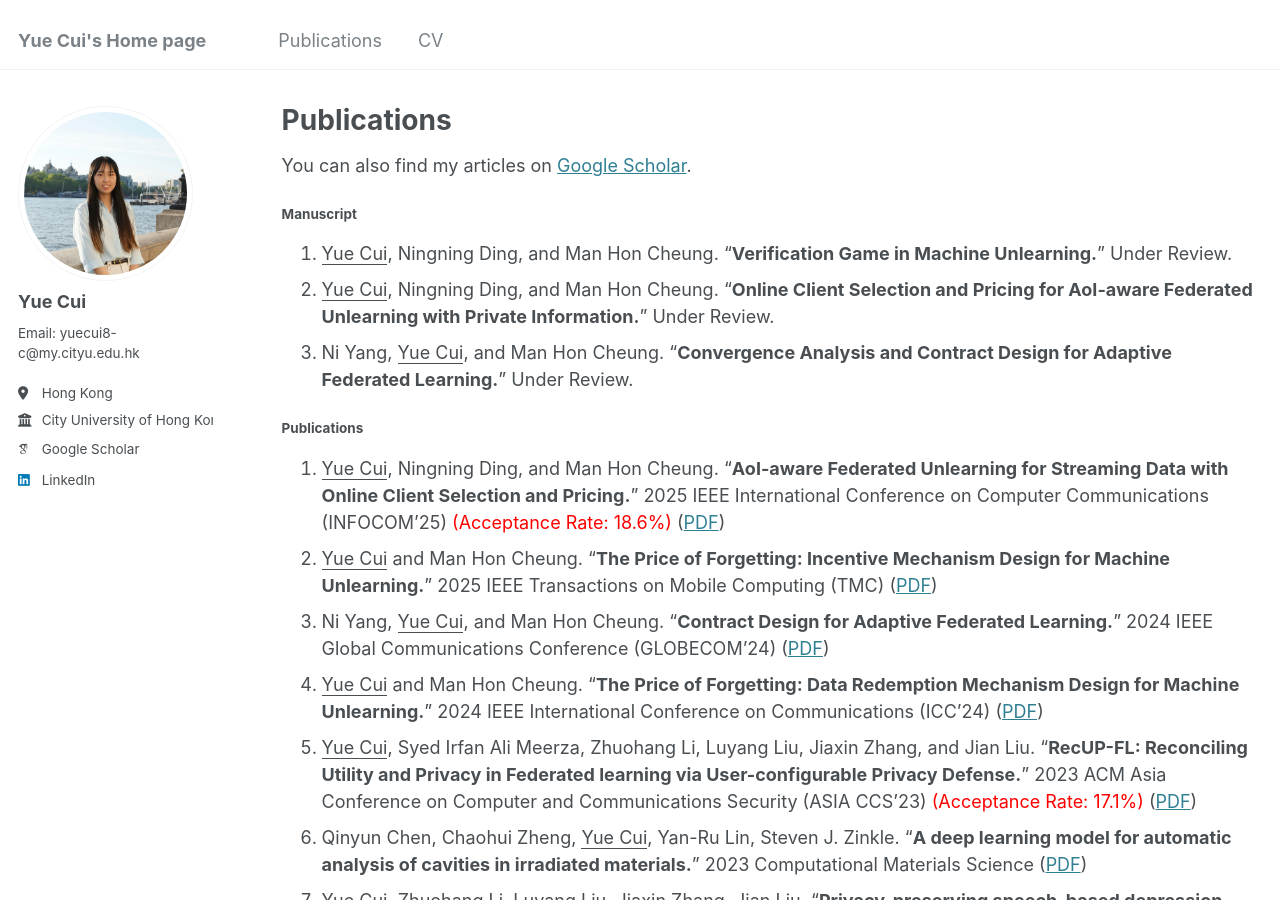
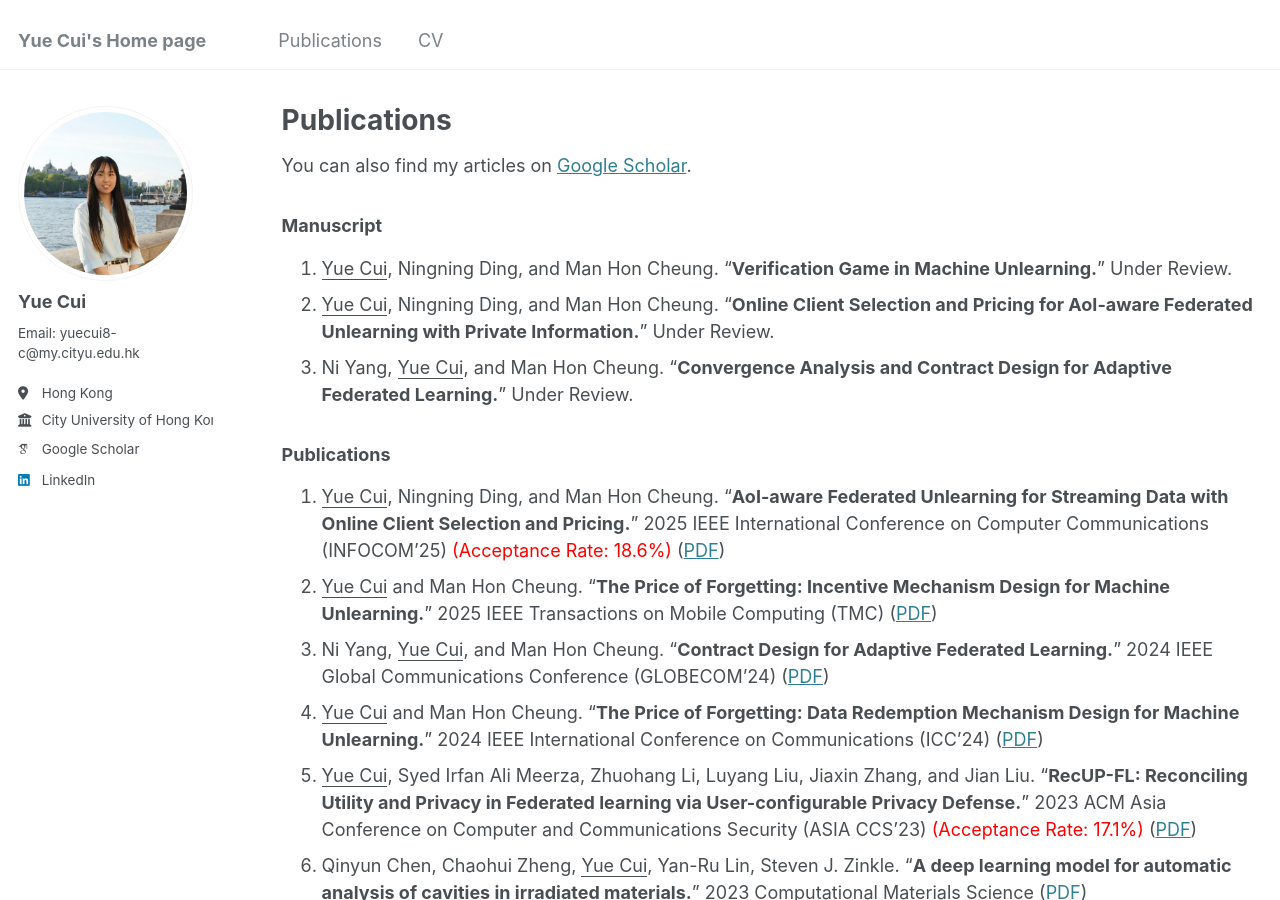
Before and after one commit to ycui26/ycui26.github.io, a Jekyll site: the page built from _pages/publications.md, in a window 1280 px wide and 900 px high. Built offline with Jekyll 4.4.1, drawn with Linux system fonts in a browser that asks for light colours; some web fonts are replaced.

```diff
--- a/_pages/publications.md
+++ b/_pages/publications.md
@@ -7,12 +7,12 @@ author_profile: true
 
 You can also find my articles on [Google Scholar](https://scholar.google.com/citations?hl=zh-CN&user=L0_TB54AAAAJ).
 
-##### Manuscript
+### Manuscript
 3. <ins>Yue Cui</ins>, Ningning Ding, and Man Hon Cheung. “**Verification Game in Machine Unlearning.**” Under Review.
 2. <ins>Yue Cui</ins>, Ningning Ding, and Man Hon Cheung. “**Online Client Selection and Pricing for AoI-aware Federated Unlearning with Private Information.**” Under Review.
 1. Ni Yang, <ins>Yue Cui</ins>, and Man Hon Cheung. “**Convergence Analysis and Contract Design for Adaptive Federated Learning.**” Under Review.
 
-##### Publications
+### Publications
 
 7. <ins>Yue Cui</ins>, Ningning Ding, and Man Hon Cheung. “**AoI-aware Federated Unlearning for Streaming Data with Online Client Selection and Pricing.**” 2025 IEEE International Conference on Computer Communications (INFOCOM'25) <span style="color:red">(Acceptance Rate: 18.6%)</span> ([PDF](https://ieeexplore.ieee.org/document/11044760))
 6. <ins>Yue Cui</ins> and Man Hon Cheung. “**The Price of Forgetting: Incentive Mechanism Design for Machine Unlearning.**” 2025 IEEE Transactions on Mobile Computing (TMC) ([PDF](https://ieeexplore.ieee.org/abstract/document/11049912))
```
